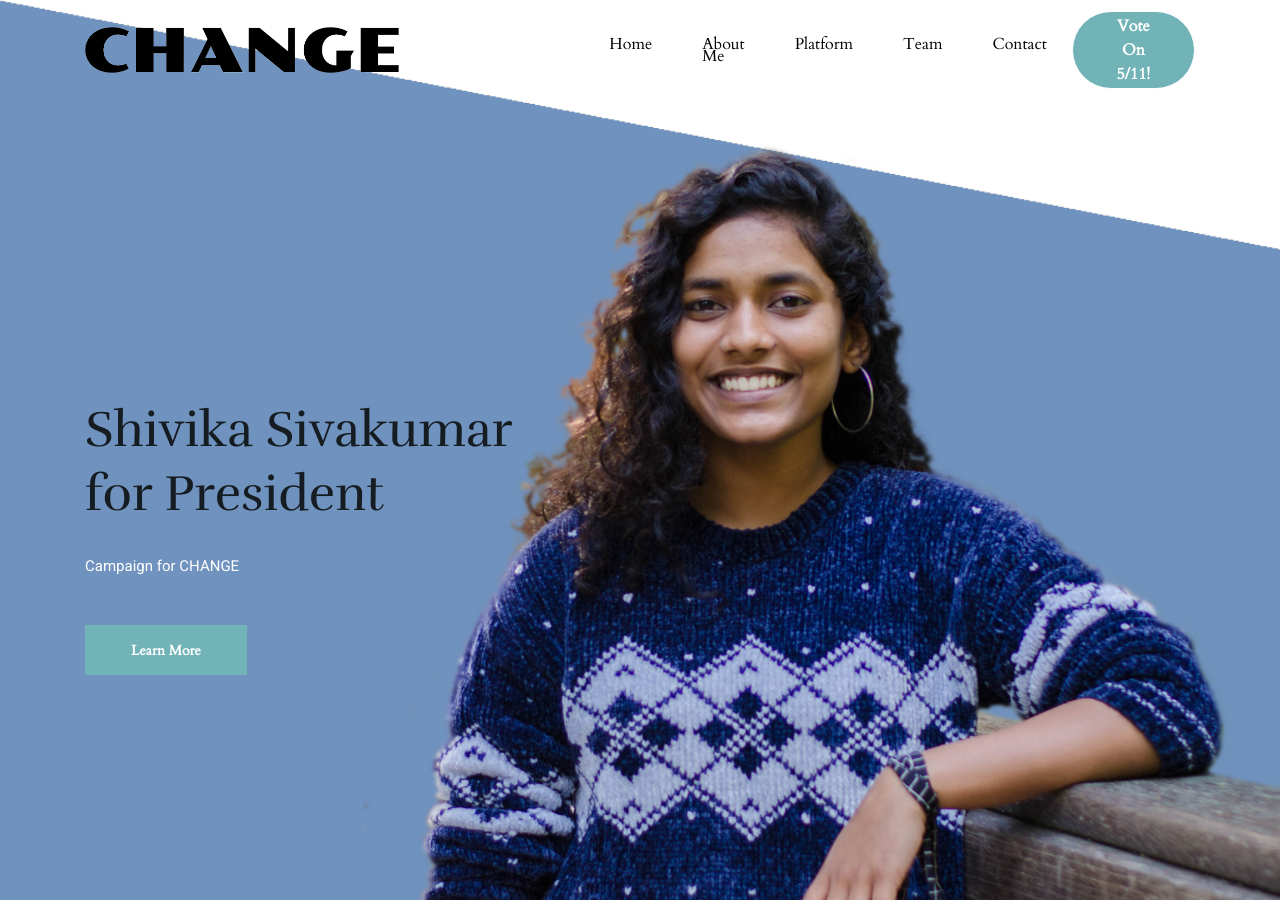
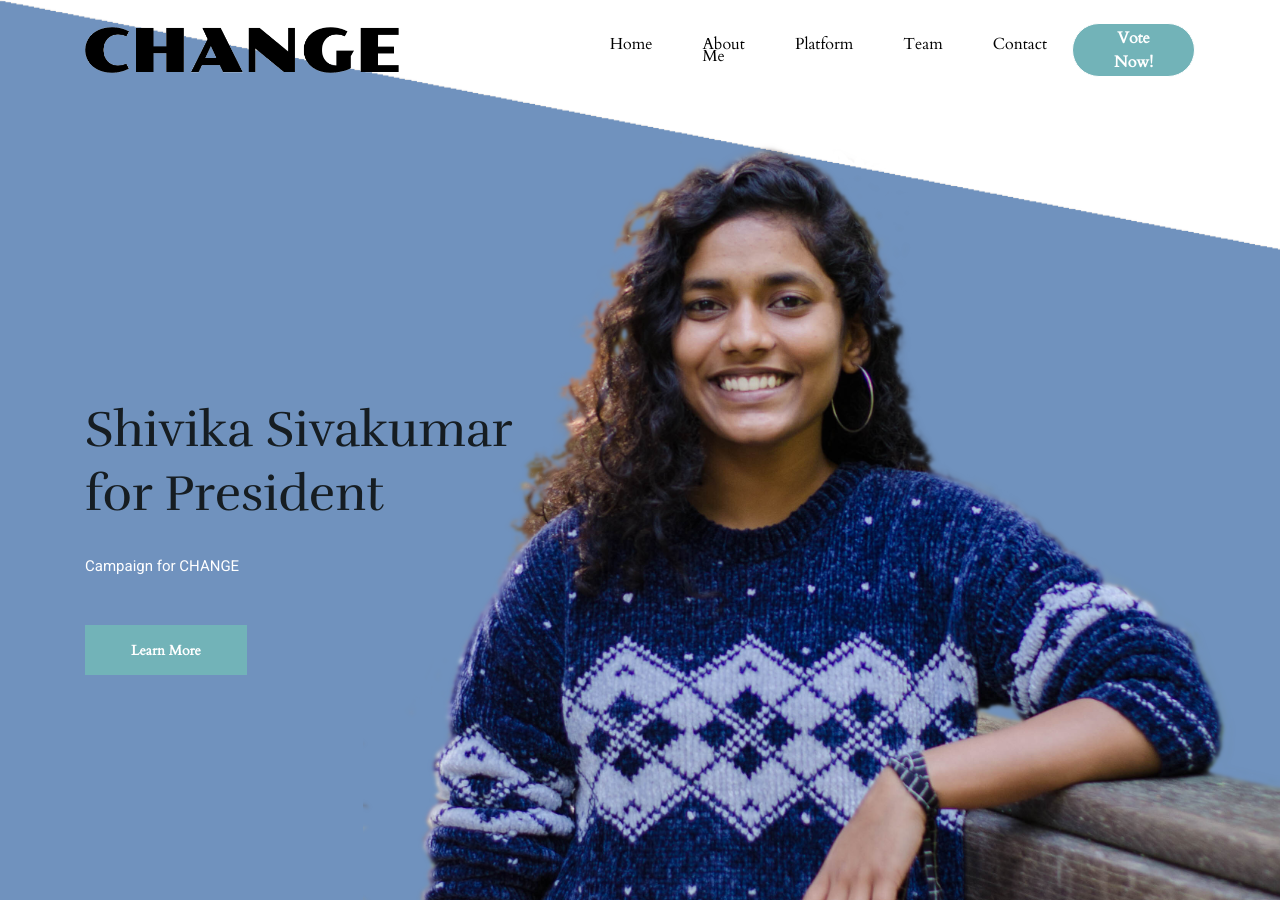
Before and after one commit to shivika-sua-president/shivika-sua-president.github.io, a Jekyll site: the page built from index.html, in a window 1280 px wide and 900 px high. Built offline with Jekyll 4.4.1, drawn with Linux system fonts in a browser that asks for light colours; some web fonts are replaced.

Commit message:
Update vote now button

```diff
--- a/_layouts/default.html
+++ b/_layouts/default.html
@@ -98,7 +98,7 @@
                   </li>
                 </ul>
               </div>
-              <a href="https://bit.ly/sua-elections" class="d-none d-sm-block menu_btn">Vote On 5/11!</a>
+              <a href="https://deanofstudents.ucsc.edu/elections/" class="d-none d-sm-block menu_btn">Vote Now!</a>
             </nav>
           </div>
         </div>
```
